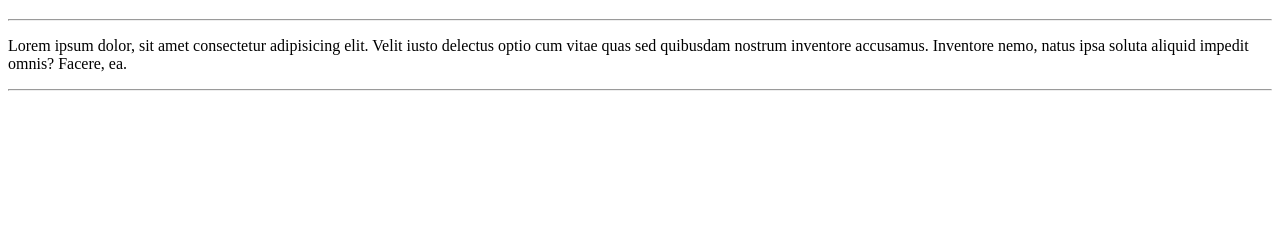
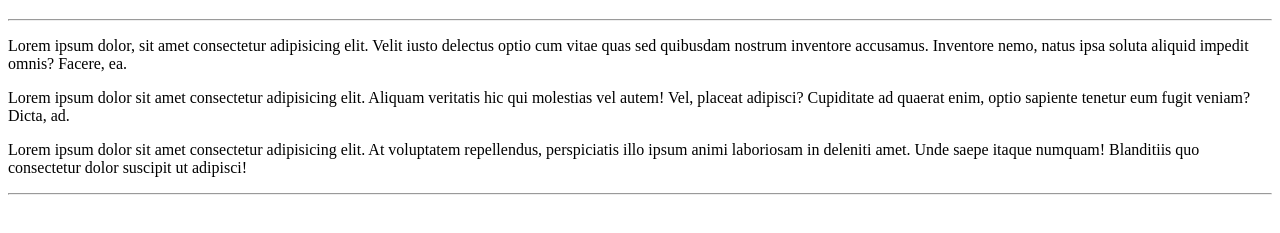
Before and after one commit to Adjalmasantana/olamundo, a plain HTML site: page site-exemplo/index.html in a window 1280 px wide. Shown: the part 61-294 px from the top of the page. Drawn offline with Linux system fonts and the light colour scheme.

Commit message:
segundo commit

```diff
--- a/site-exemplo/index.html
+++ b/site-exemplo/index.html
@@ -11,7 +11,13 @@
     <h1>Olá, mundo!</h1>
     <hr>
     <p>Lorem ipsum dolor, sit amet consectetur adipisicing elit. Velit iusto delectus optio cum vitae quas sed quibusdam nostrum inventore accusamus. Inventore nemo, natus ipsa soluta aliquid impedit omnis? Facere, ea.</p>
+    <p>Lorem ipsum dolor sit amet consectetur adipisicing elit. Aliquam veritatis hic qui molestias vel autem! Vel, placeat adipisci? Cupiditate ad quaerat enim, optio sapiente tenetur eum fugit veniam? Dicta, ad.</p>
+    <p>Lorem ipsum dolor sit amet consectetur adipisicing elit. At voluptatem repellendus, perspiciatis illo ipsum animi laboriosam in deleniti amet. Unde saepe itaque numquam! Blanditiis quo consectetur dolor suscipit ut adipisci!</p>
     <hr>
+
+
+
+
 
 </body>
 </html>
```
Also changed, not shown: 1 other file.
